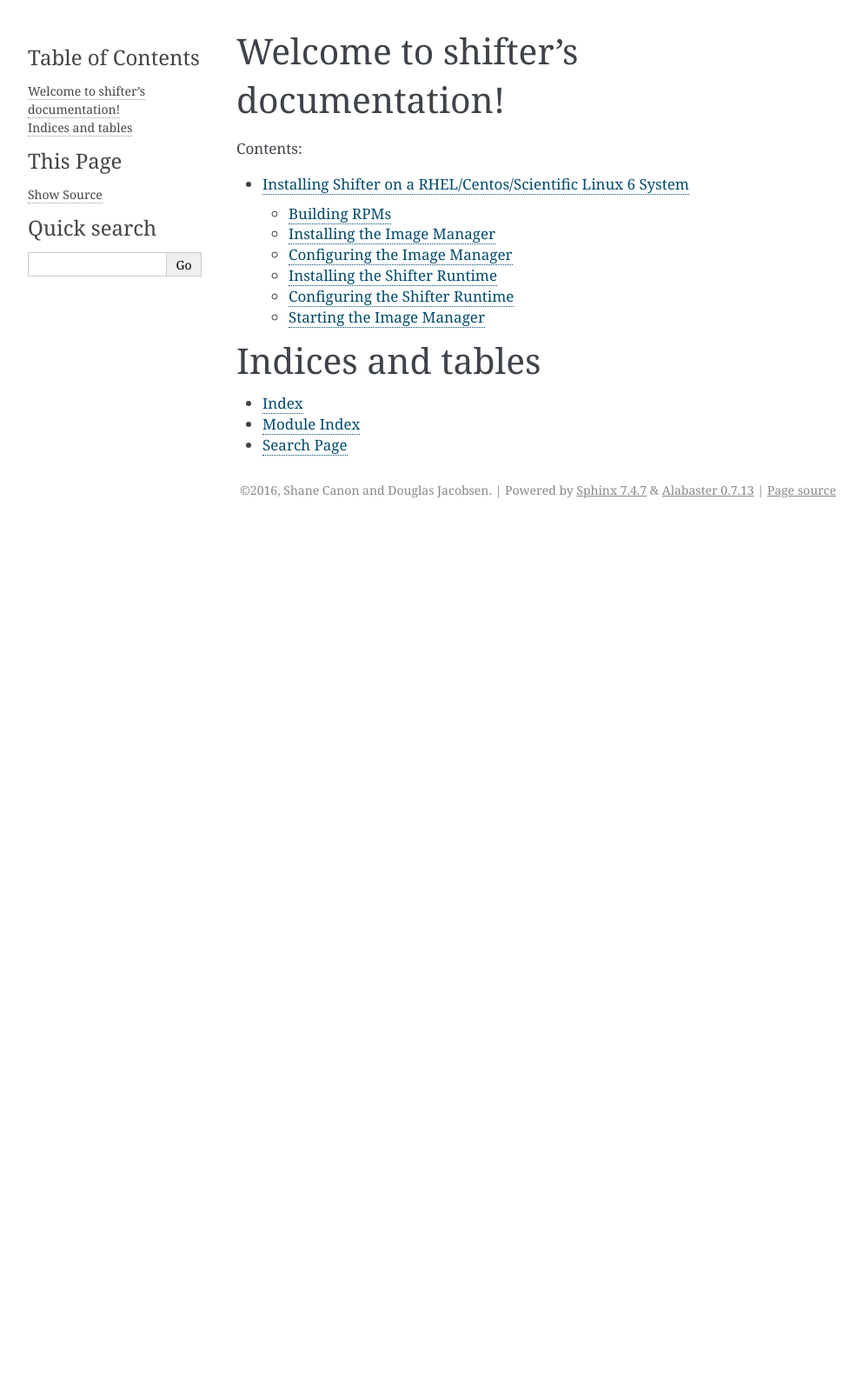
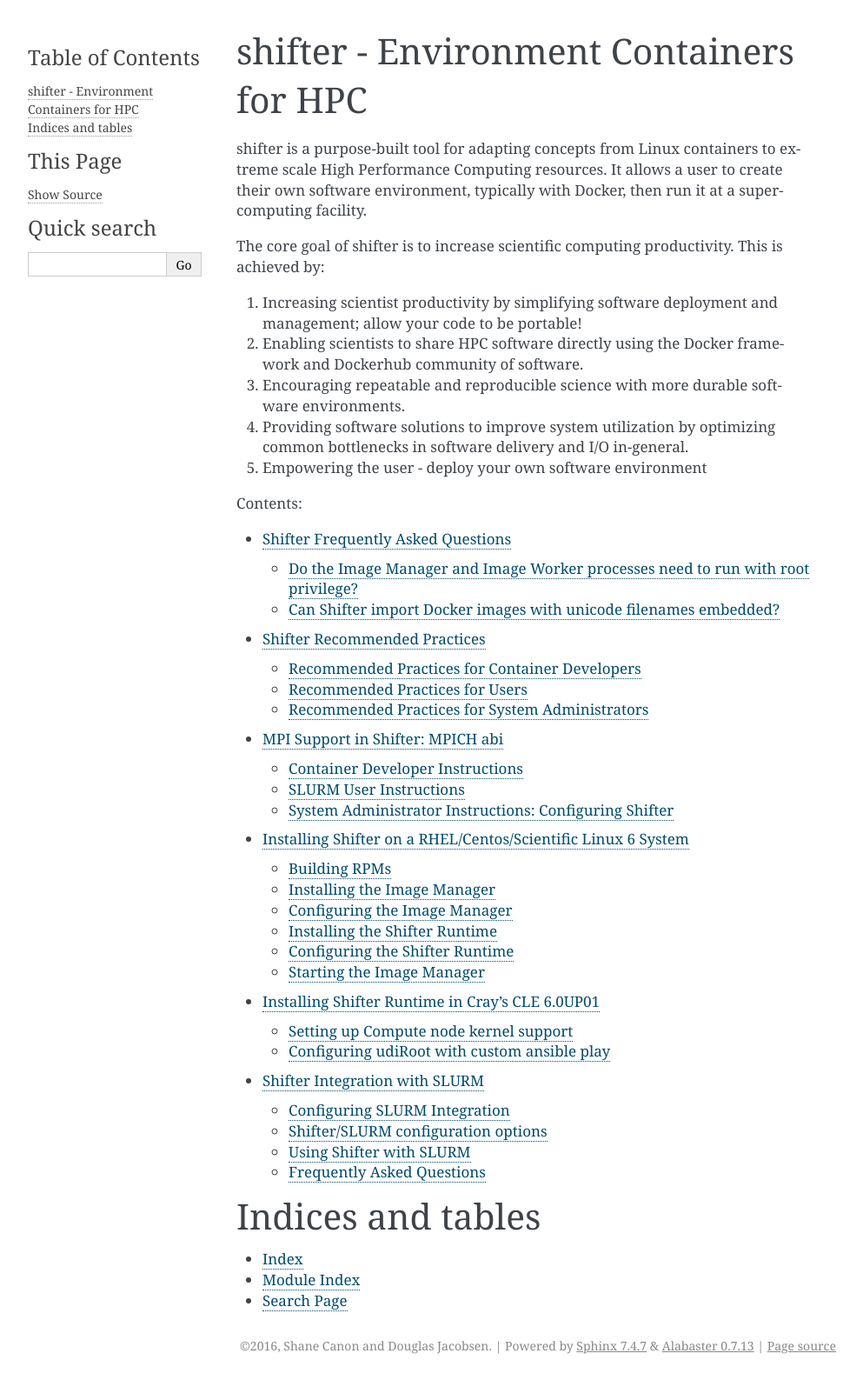
Before and after one commit to NERSC/shifter, a Sphinx documentation site: the page built from doc/index.rst, in a window 1280 px wide. Shown: the whole page at 87% size, without its empty margins (148-1141 px from the left). Built offline with Sphinx 7.4.7, drawn with Linux system fonts in a browser that asks for light colours; before the commit the page ends 900 px from its top, so only the background shows below that.

Commit message:
tidy up index file

```diff
--- a/doc/index.rst
+++ b/doc/index.rst
@@ -3,15 +3,38 @@
    You can adapt this file completely to your liking, but it should at least
    contain the root `toctree` directive.
 
-Welcome to shifter's documentation!
-===================================
+shifter - Environment Containers for HPC
+========================================
+
+shifter is a purpose-built tool for adapting concepts from Linux containers to
+extreme scale High Performance Computing resources. It allows a user to create
+their own software environment, typically with Docker, then run it at a
+supercomputing facility.
+
+The core goal of shifter is to increase scientific computing productivity.
+This is achieved by:
+
+1. Increasing scientist productivity by simplifying software deployment and
+   management; allow your code to be portable!
+2. Enabling scientists to share HPC software directly using the Docker
+   framework and Dockerhub community of software.
+3. Encouraging repeatable and reproducible science with more durable
+   software environments.
+4. Providing software solutions to improve system utilization by optimizing
+   common bottlenecks in software delivery and I/O in-general.
+5. Empowering the user - deploy your own software environment
 
 Contents:
 
 .. toctree::
    :maxdepth: 2
 
+   faq
+   bestpractices
+   mpi/mpich_abi
    install/centos6
+   install/cle6
+   wlm/slurm
 
 
 
```
